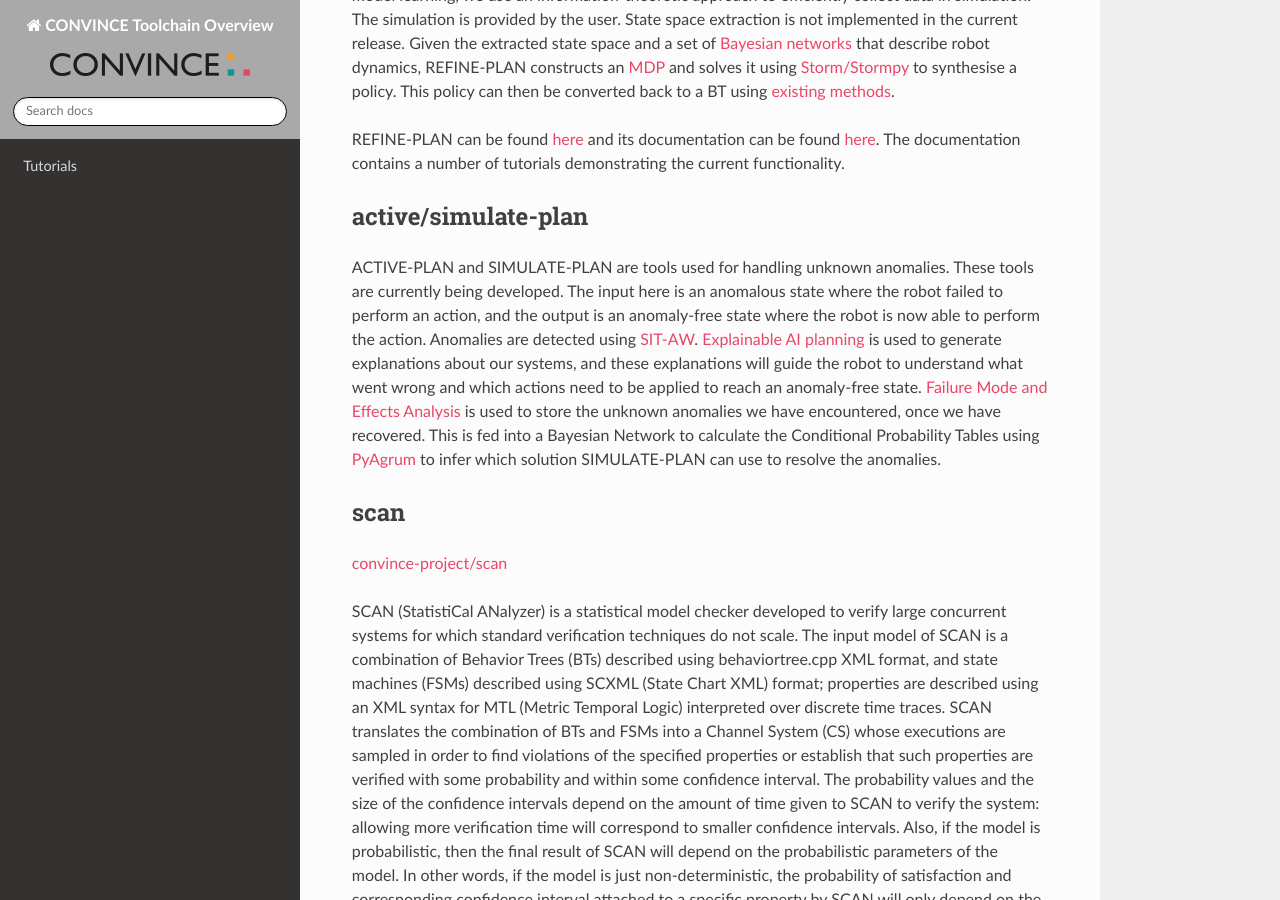
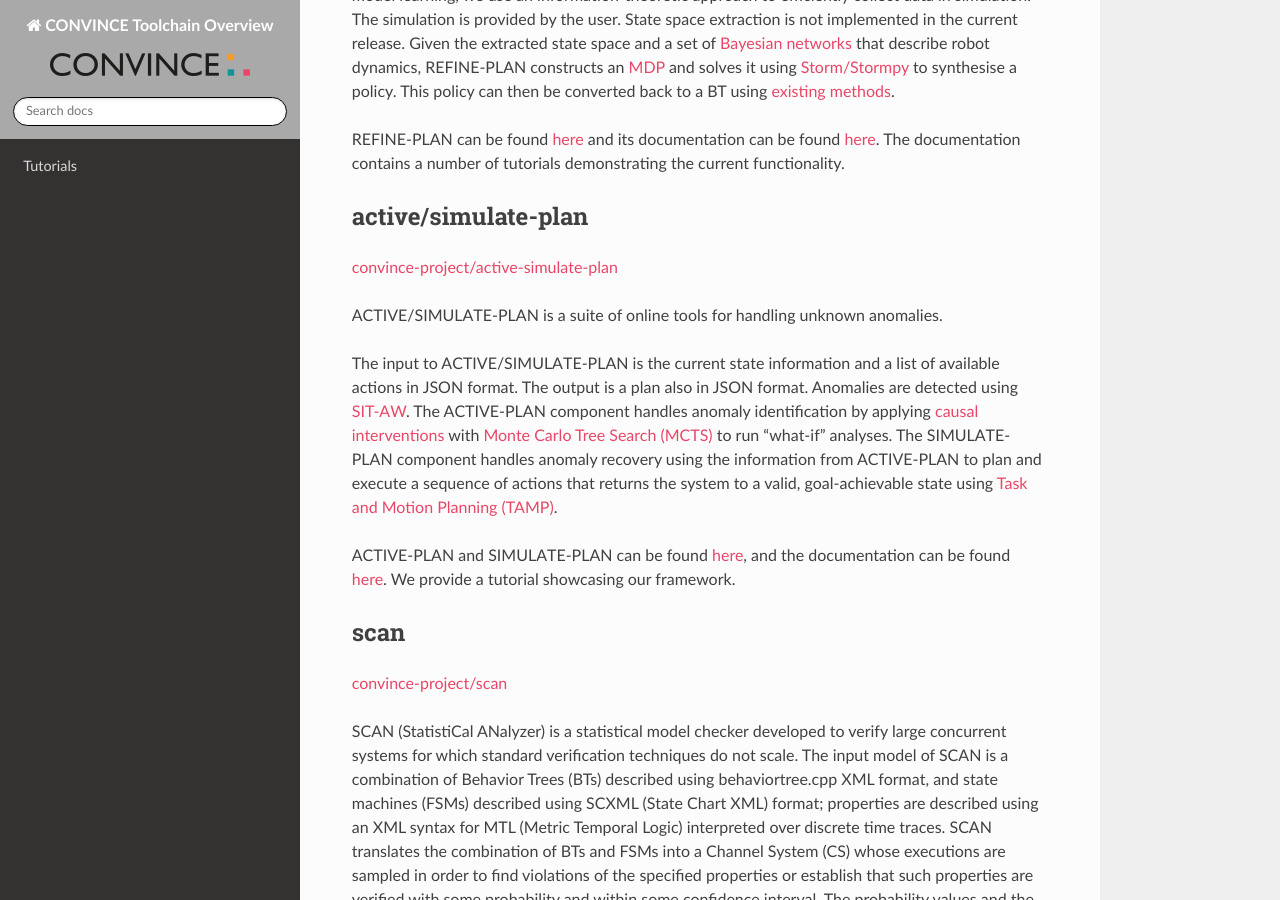
Before and after one commit to convince-project/overview, a Sphinx documentation site: the page built from docs/source/index.rst, in a window 1280 px wide and 900 px high, scrolled down 3052 px. Built offline with Sphinx 7.4.7 and the Read the Docs theme 3.1.0, drawn with Linux system fonts in a browser that asks for light colours.

Commit message:
Finished WP3 mods
Signed-off-by: Charlie Street <me@charliestreet.net>

```diff
--- a/docs/source/index.rst
+++ b/docs/source/index.rst
@@ -33,13 +33,13 @@ sit-l
 -----
 SIT-L is a software module that implements techniques for the acquisition (learning) of new episodic and semantic memory from encountered unexpected situations that were not foreseen at design time (unknown anomalies). It closes the loop of robot situation awareness and increased robot autonomy. SIT-L is under development and will be release at a later stage of CONVINCE.
 
-SIT-L represents the extraction of the new anomaly description, given the preprocessed sensory-data, monitor outputs, ontologies and from the found solution to resolve the anomaly, i.e., the output of `ACTIVE-PLAN/SIMULATE-PLAN <https://convince-project.github.io/overview/#active-plan-simulate-plan>`_. A new pair (anomaly description, mitigation strategy) is then added to the current knowledge base, which implies learning a new situation. Indeed, if the system encounters this situation again, it will be able to identify the anomaly as known and resolve it.
+SIT-L represents the extraction of the new anomaly description, given the preprocessed sensory-data, monitor outputs, ontologies and from the found solution to resolve the anomaly, i.e., the output of `ACTIVE-PLAN/SIMULATE-PLAN <https:///github.com/convince-project/active-simulate-plan>`_. A new pair (anomaly description, mitigation strategy) is then added to the current knowledge base, which implies learning a new situation. Indeed, if the system encounters this situation again, it will be able to identify the anomaly as known and resolve it.
 
 
 coverage-plan
 -------------
 | V1: `convince-project/coverage-plan <https:///github.com/convince-project/coverage-plan>`_
-| V2: `convince-project/congestion-coverage-plan <TBC>`_
+| V2: `convince-project/congestion-coverage-plan <https:///github.com/convince-project/congestion-coverage-plan>`_
 
 .. .. uml::
 
@@ -85,7 +85,7 @@ The MDP is solved using `labeled real-time dynamic programming (LRTDP) <https://
 Before deployment, the user must specify the topological map and the robot's starting position.
 
 
-COVERAGE-PLAN V2 can be found `here <TBC>`__ and its documentation can be found `here <TBC>`__.
+COVERAGE-PLAN V2 can be found `here <https:///github.com/convince-project/congestion-coverage-plan>`__ and its documentation can be found `here <https://convince-project.github.io/congestion-coverage-plan>`__.
 The documentation contains a tutorial showing how to use the tour planner.
 
 
@@ -111,14 +111,20 @@ The documentation contains a number of tutorials demonstrating the current funct
 
 
 active/simulate-plan
------------------------------
-ACTIVE-PLAN and SIMULATE-PLAN are tools used for handling unknown anomalies.
-These tools are currently being developed.
-The input here is an anomalous state where the robot failed to perform an action, and the output is an anomaly-free state where the robot is now able to perform the action.
+--------------------
+
+`convince-project/active-simulate-plan <https:///github.com/convince-project/active-simulate-plan>`_
+
+ACTIVE/SIMULATE-PLAN is a suite of online tools for handling unknown anomalies.
+
+The input to ACTIVE/SIMULATE-PLAN is the current state information and a list of available actions in JSON format.
+The output is a plan also in JSON format.
 Anomalies are detected using `SIT-AW <https:///github.com/convince-project/sit-aw>`__.
-`Explainable AI planning <https://ieeexplore.ieee.org/stamp/stamp.jsp?arnumber=9635890>`__ is used to generate explanations about our systems, and these explanations will guide the robot to understand what went wrong and which actions need to be applied to reach an anomaly-free state.
-`Failure Mode and Effects Analysis <https://iopscience.iop.org/article/10.1088/1757-899X/337/1/012033/pdf>`__ is used to store the unknown anomalies we have encountered, once we have recovered.
-This is fed into a Bayesian Network to calculate the Conditional Probability Tables using `PyAgrum <https://pypi.org/project/pyAgrum/>`__ to infer which solution SIMULATE-PLAN can use to resolve the anomalies.
+The ACTIVE-PLAN component handles anomaly identification by applying `causal interventions <https://ieeexplore.ieee.org/stamp/stamp.jsp?arnumber=9561439>`__ with `Monte Carlo Tree Search (MCTS) <https://ieeexplore.ieee.org/document/6145622>`__ to run “what-if” analyses.
+The SIMULATE-PLAN component handles anomaly recovery using the information from ACTIVE-PLAN to plan and execute a sequence of actions that returns the system to a valid, goal-achievable state using `Task and Motion Planning (TAMP) <https://www.annualreviews.org/docserver/fulltext/control/4/1/annurev-control-091420-084139.pdf?expires=1761734062&id=id&accname=guest&checksum=59334B4C80F2B31D5A996F5C5E219446>`__.
+
+ACTIVE-PLAN and SIMULATE-PLAN can be found `here <https://github.com/convince-project/active-simulate-plan>`__, and the documentation can be found `here <https://convince-project.github.io/active-simulate-plan/>`__. We provide a tutorial showcasing our framework.
+
 
 
 scan
```
